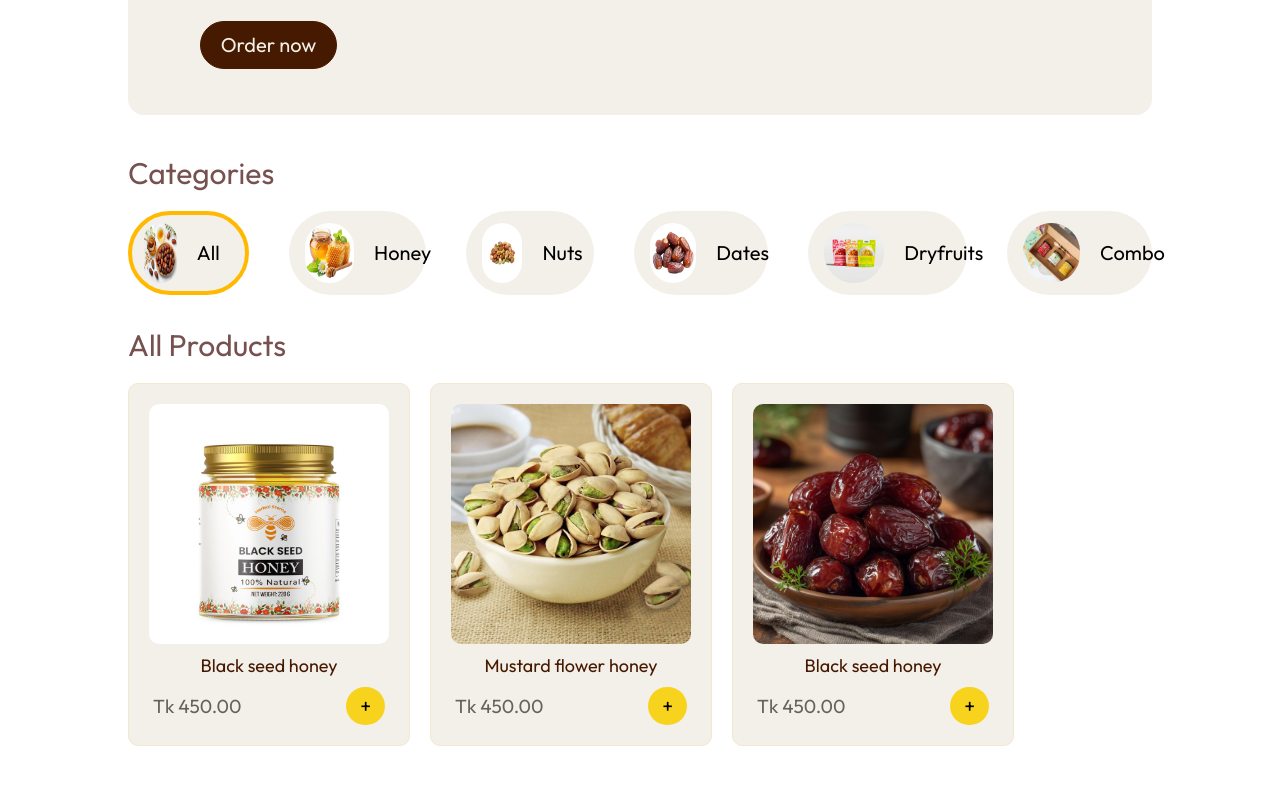
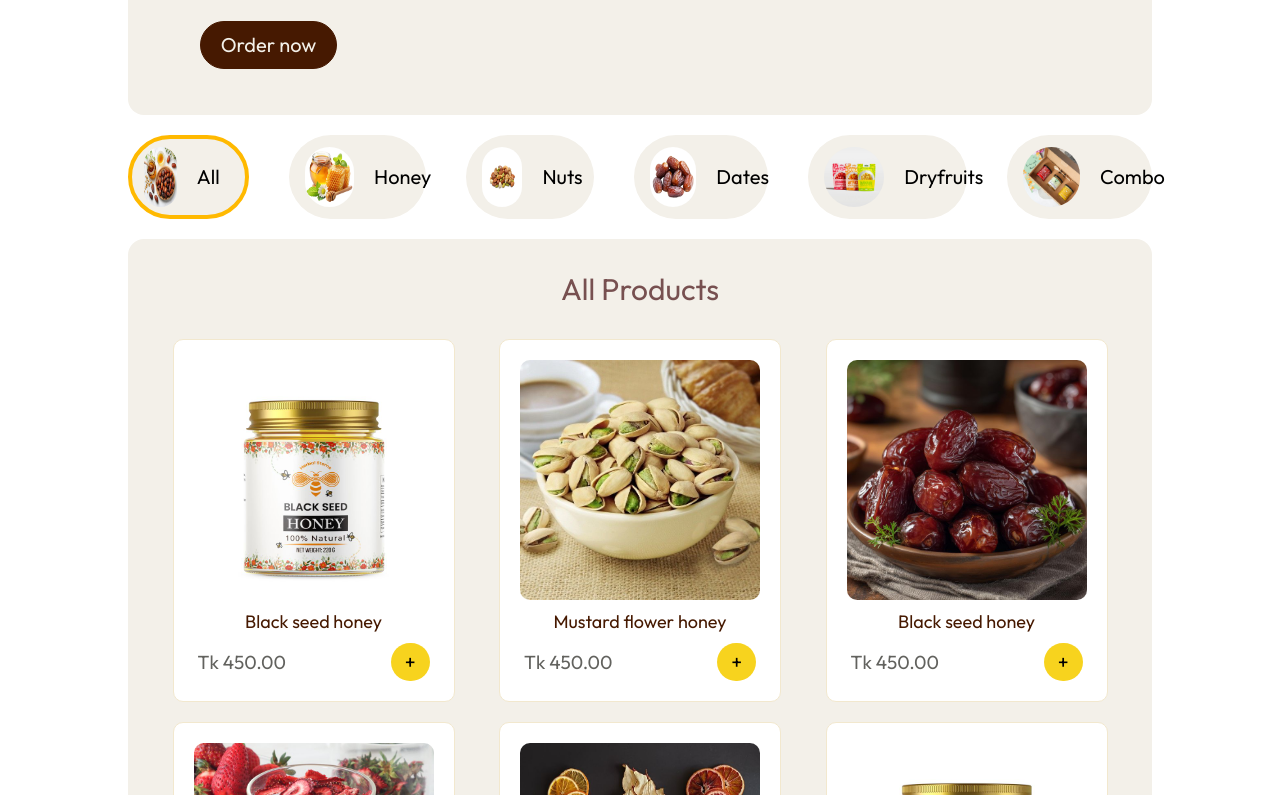
Before and after one commit to NusfaJahan61/Honey-Bee, a React (Vite) app: page / in a window 1280 px wide. Shown: the part 665-1460 px from the top of the page. Built offline with nearby package versions, Linux system fonts and the light colour scheme.

Commit message:
ShowProduct and Category update

```diff
--- a/src/components/Category/Category.jsx
+++ b/src/components/Category/Category.jsx
@@ -8,8 +8,7 @@ const Category = () => {
 
   return (
     <>
-      <h1 className=" text-[#775050] mt-10  text-3xl">Categories</h1>
-      <div className=" cursor-pointer flex justify-left gap-10 ">
+      <div className=" cursor-pointer flex justify-center gap-10 ">
         {
           category_list.map((catItem, index) => {
             return (
--- a/src/components/ItemsCard/ItemsCard.jsx
+++ b/src/components/ItemsCard/ItemsCard.jsx
@@ -7,7 +7,7 @@ const ItemsCard = ({ id, name, img, price }) => {
 
   return (
     <div>
-      <div className="bg-[#F3F0E9] flex flex-col border border-[#f2e8ce] p-5 mb-10 rounded-[10px]">
+      <div className="bg-white flex flex-col border border-[#f2e8ce] p-5 mb-5 rounded-[10px]">
         <img className="w-60 h-60 rounded-[10px]" src={img} alt="image" />
         <h2 className="text-[18px] text-center py-2 text-amber-950">{name}</h2>
         <div className="px-1 flex justify-between items-center ">
--- a/src/pages/ShowProductsPage/ShowProducts.jsx
+++ b/src/pages/ShowProductsPage/ShowProducts.jsx
@@ -8,9 +8,9 @@ const ShowProducts = () => {
   const { category } = useContext(StoreContext)
 
   return (
-    <>
-      <h1 className=" text-[#775050] mb-5 text-3xl mt-3">{category === "All" ? "All Products" : <>{category}</>}</h1>
-      <div className={`flex flex-wrap gap-5 ${category === item_list.category ? "justify-start" : "justify-start"}`}>
+    <div className='bg-[#F3F0E9] rounded-2xl pb-10'>
+      <h1 className=" text-[#775050] text-center py-8 text-3xl">{category === "All" ? "All Products" : <>{category}</>}</h1>
+      <div className={`flex flex-wrap  ${category === item_list.category ? "justify-start" : "justify-evenly"}`}>
         {item_list.map((item, index) => {
           if (category === "All" || category === item.category) {
             return (
@@ -27,9 +27,7 @@ const ShowProducts = () => {
           }
         })}
       </div >
-      <hr className="mb-10 text-[#c7c4be]" />
-
-    </>
+    </div>
   )
 }
 
```
